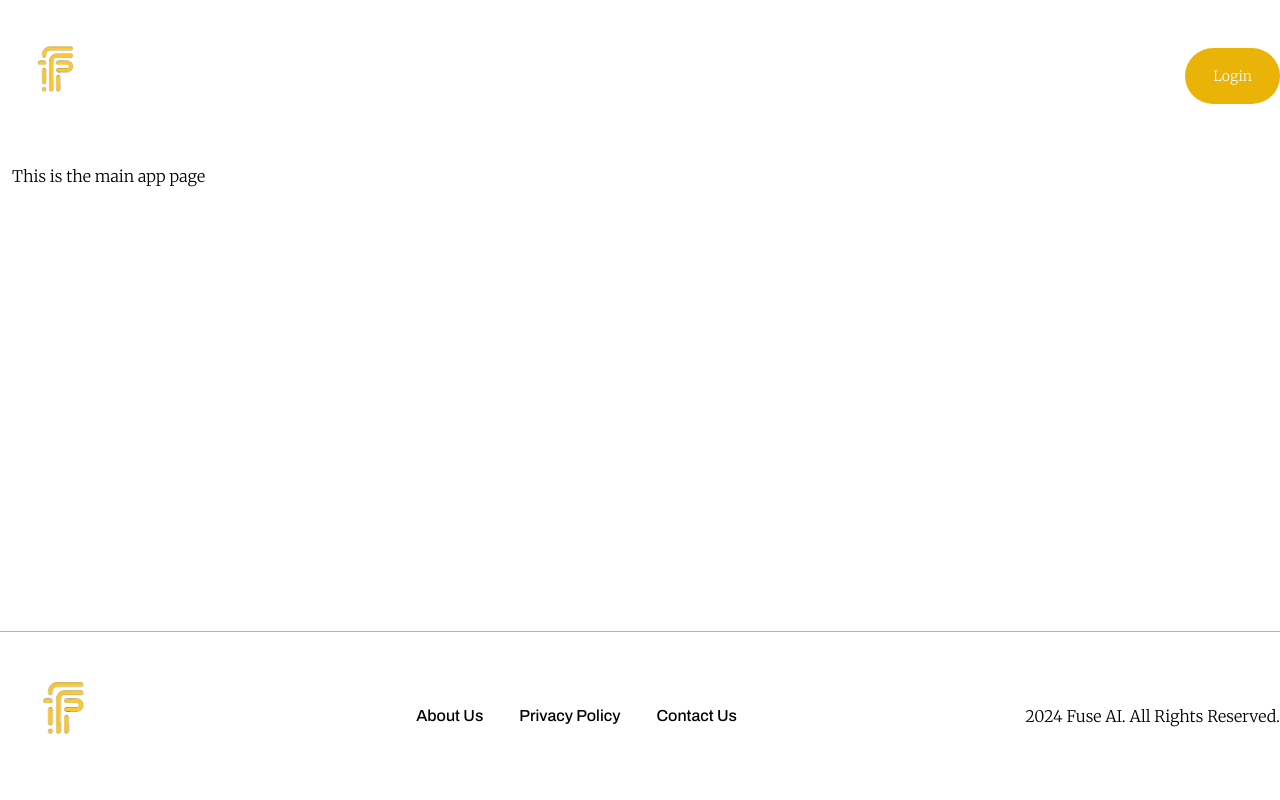
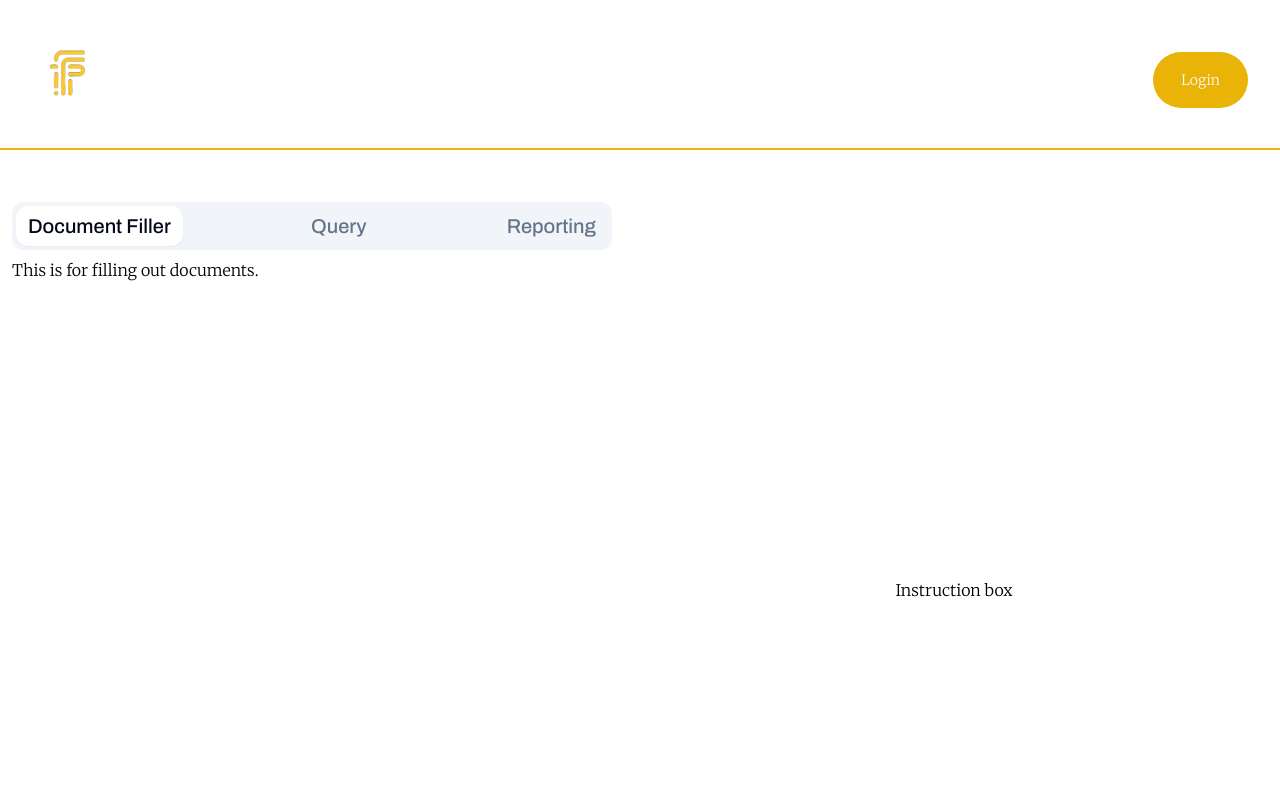
Before and after one commit to fuse-admin/fuse-mvp, a Next.js app: page /modules in a window 1280 px wide. Shown: the top 800 px of the page. Built offline with nearby package versions, Linux system fonts and the light colour scheme; no server answers.

Commit message:
Add new route and components, update dependencies and styles

```diff
--- a/app/(root)/modules/page.tsx
+++ b/app/(root)/modules/page.tsx
@@ -1,9 +1,17 @@
-import React from 'react'
+import React from 'react';
+import AiChatBox from '@/components/chatBox/AiChatBox';
 
 const Module = () => {
   return (
-    <div className='p-3'>This is the main app page</div>
+      <main className='flex flex-col lg:flex-row md:flex-row w-screen h-screen p-3'>
+        <section className='w-1/2'>
+          <AiChatBox />
+        </section>
+        <section className='w-1/2 flex justify-center items-center'>
+          Instruction box
+        </section>
+      </main>
   )
 }
 
-export default Module
+export default Module;
--- /dev/null
+++ b/components/chatBox/AiChatBox.tsx
@@ -0,0 +1,28 @@
+import { Tabs, TabsContent, TabsList, TabsTrigger } from "@/components/ui/tabs";
+import { Archivo } from 'next/font/google';
+import ReportingChat from "./ReportingChat";
+
+const archivo = Archivo({ subsets: ["latin"] })
+
+export default function AiChatBox() {
+    return (
+        <main className="w-full h-screen">
+            <Tabs defaultValue="document-filler" className="w-[600px]">
+                <TabsList className="flex justify-between w-full h-12 rounded-xl">
+                    <TabsTrigger className={`${archivo.className} text-xl`} value="document-filler">Document Filler</TabsTrigger>
+                    <TabsTrigger className={`${archivo.className} text-xl`} value="query">Query</TabsTrigger>
+                    <TabsTrigger className={`${archivo.className} text-xl`} value="reporting">Reporting</TabsTrigger>
+                </TabsList>
+                <TabsContent value="document-filler">
+                    This is for filling out documents.
+                </TabsContent>
+                <TabsContent value="query">
+                    This is for querying responses.
+                </TabsContent>
+                <TabsContent value="reporting">
+                    <ReportingChat />
+                </TabsContent>
+            </Tabs>
+        </main>
+    )
+}
--- /dev/null
+++ b/components/chatBox/PdfFillerChat.tsx
@@ -0,0 +1,8 @@
+
+export default function PdfFillerChat() {
+    return (
+        <main className="w-full">
+            PDF Filler Chat
+        </main>
+    )
+}
--- /dev/null
+++ b/components/chatBox/QueryChat.tsx
@@ -0,0 +1,7 @@
+export default function QueryChat() {
+    return (
+        <main className="w-full">
+            Query Chat
+        </main>
+    )
+}
--- /dev/null
+++ b/components/chatBox/ReportingChat.tsx
@@ -0,0 +1,20 @@
+import Image from "next/image";
+
+export default function ReportingChat() {
+    return (
+        <main className="w-full h-screen flex flex-col gap-10">
+            <div className="text-center mt-36">
+                <h1 className="text-3xl text-red-500 font-extrabold">Coming soon...</h1>
+            </div>
+            <div className="text-center">
+                <Image
+                    src="/assets/images/coming-soon.svg"
+                    alt="Coming soon"
+                    loading="eager"
+                    width={500}
+                    height={500}
+                />
+            </div>
+        </main>
+    )
+}
--- a/components/shared/Header.tsx
+++ b/components/shared/Header.tsx
@@ -7,8 +7,8 @@
 
 const Header = () => {
   return (
-    <header className="w-full">
-        <div className="wrapper flex items-center justify-between">
+    <header className="w-full border-b-2 border-yellow-500 mb-10">
+        <div className="flex items-center justify-between mt-3 p-3">
             <Link href="/" className="w-28">
                 <Image src="/assets/images/fuse_logo.svg" width={128} height={38}
                 alt="Fuse AI Logo" />
@@ -19,7 +19,7 @@
                    <NavItems />
                 </nav>
             </SignedIn>
-            <div className="flex w-32 justify-end gap-3">
+            <div className="flex w-32 justify-end gap-3 mr-5">
                 <SignedIn>
                     <UserButton afterSignOutUrl="/" />
                     <MobileNav />
--- /dev/null
+++ b/components/ui/tabs.tsx
@@ -0,0 +1,55 @@
+"use client"
+
+import * as React from "react"
+import * as TabsPrimitive from "@radix-ui/react-tabs"
+
+import { cn } from "@/lib/utils"
+
+const Tabs = TabsPrimitive.Root
+
+const TabsList = React.forwardRef<
+  React.ElementRef<typeof TabsPrimitive.List>,
+  React.ComponentPropsWithoutRef<typeof TabsPrimitive.List>
+>(({ className, ...props }, ref) => (
+  <TabsPrimitive.List
+    ref={ref}
+    className={cn(
+      "inline-flex h-10 items-center justify-center rounded-md bg-muted p-1 text-muted-foreground",
+      className
+    )}
+    {...props}
+  />
+))
+TabsList.displayName = TabsPrimitive.List.displayName
+
+const TabsTrigger = React.forwardRef<
+  React.ElementRef<typeof TabsPrimitive.Trigger>,
+  React.ComponentPropsWithoutRef<typeof TabsPrimitive.Trigger>
+>(({ className, ...props }, ref) => (
+  <TabsPrimitive.Trigger
+    ref={ref}
+    className={cn(
+      "inline-flex items-center justify-center whitespace-nowrap rounded-xl px-3 py-1.5 text-sm font-medium ring-offset-background transition-all focus-visible:outline-none focus-visible:ring-2 focus-visible:ring-ring focus-visible:ring-offset-2 disabled:pointer-events-none disabled:opacity-50 data-[state=active]:bg-background data-[state=active]:text-foreground data-[state=active]:shadow-sm",
+      className
+    )}
+    {...props}
+  />
+))
+TabsTrigger.displayName = TabsPrimitive.Trigger.displayName
+
+const TabsContent = React.forwardRef<
+  React.ElementRef<typeof TabsPrimitive.Content>,
+  React.ComponentPropsWithoutRef<typeof TabsPrimitive.Content>
+>(({ className, ...props }, ref) => (
+  <TabsPrimitive.Content
+    ref={ref}
+    className={cn(
+      "mt-2 ring-offset-background focus-visible:outline-none focus-visible:ring-2 focus-visible:ring-ring focus-visible:ring-offset-2",
+      className
+    )}
+    {...props}
+  />
+))
+TabsContent.displayName = TabsPrimitive.Content.displayName
+
+export { Tabs, TabsList, TabsTrigger, TabsContent }
--- /dev/null
+++ b/components/ui/tooltip.tsx
@@ -0,0 +1,30 @@
+"use client"
+
+import * as React from "react"
+import * as TooltipPrimitive from "@radix-ui/react-tooltip"
+
+import { cn } from "@/lib/utils"
+
+const TooltipProvider = TooltipPrimitive.Provider
+
+const Tooltip = TooltipPrimitive.Root
+
+const TooltipTrigger = TooltipPrimitive.Trigger
+
+const TooltipContent = React.forwardRef<
+  React.ElementRef<typeof TooltipPrimitive.Content>,
+  React.ComponentPropsWithoutRef<typeof TooltipPrimitive.Content>
+>(({ className, sideOffset = 4, ...props }, ref) => (
+  <TooltipPrimitive.Content
+    ref={ref}
+    sideOffset={sideOffset}
+    className={cn(
+      "z-50 overflow-hidden rounded-md border bg-popover px-3 py-1.5 text-sm text-popover-foreground shadow-md animate-in fade-in-0 zoom-in-95 data-[state=closed]:animate-out data-[state=closed]:fade-out-0 data-[state=closed]:zoom-out-95 data-[side=bottom]:slide-in-from-top-2 data-[side=left]:slide-in-from-right-2 data-[side=right]:slide-in-from-left-2 data-[side=top]:slide-in-from-bottom-2",
+      className
+    )}
+    {...props}
+  />
+))
+TooltipContent.displayName = TooltipPrimitive.Content.displayName
+
+export { Tooltip, TooltipTrigger, TooltipContent, TooltipProvider }
--- a/constants/index.ts
+++ b/constants/index.ts
@@ -2,6 +2,10 @@
     {
       label: 'Dashboard',
       route: '/dashboard',
+    },
+    {
+      label: 'App',
+      route: '/modules',
     },
     {
       label: 'Contact Us',
--- a/package.json
+++ b/package.json
@@ -13,6 +13,8 @@
     "@radix-ui/react-dialog": "^1.0.5",
     "@radix-ui/react-separator": "^1.0.3",
     "@radix-ui/react-slot": "^1.0.2",
+    "@radix-ui/react-tabs": "^1.0.4",
+    "@radix-ui/react-tooltip": "^1.0.7",
     "@uploadthing/react": "^6.2.0",
     "class-variance-authority": "^0.7.0",
     "clsx": "^2.1.0",
```
Also changed, not shown: public/assets/images/coming-soon.svg (added), 1 other file (tests, documents, lock files or other folders).
